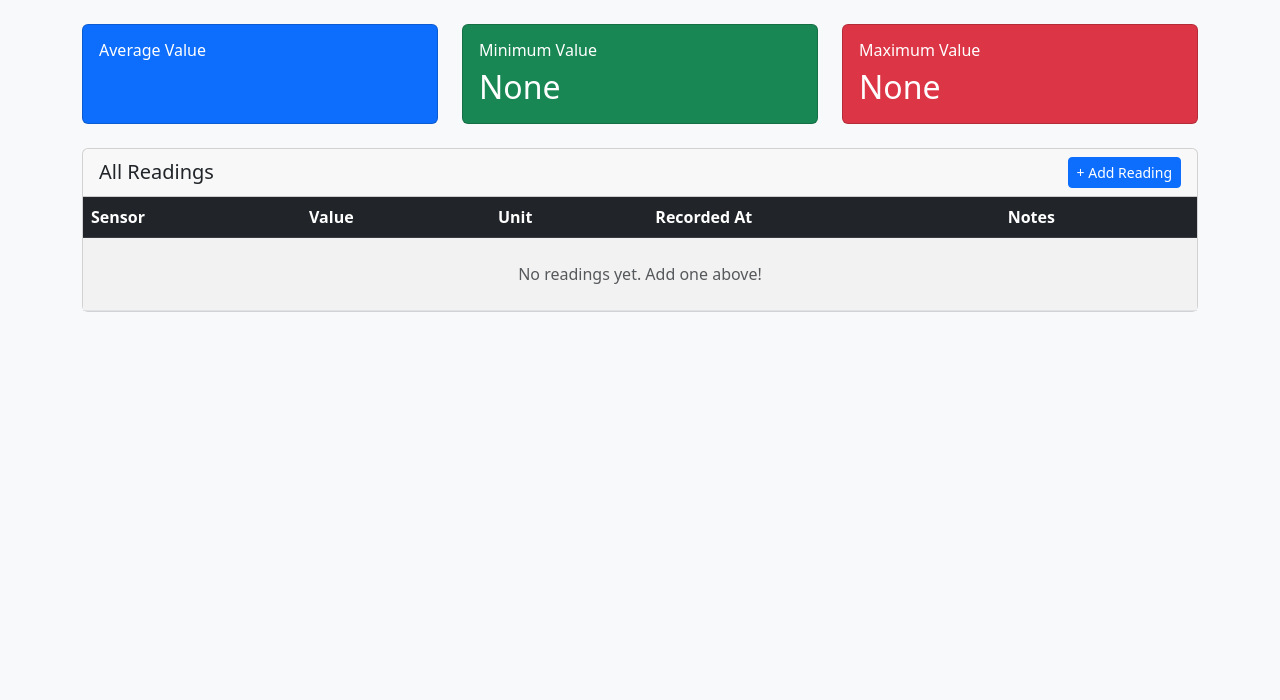
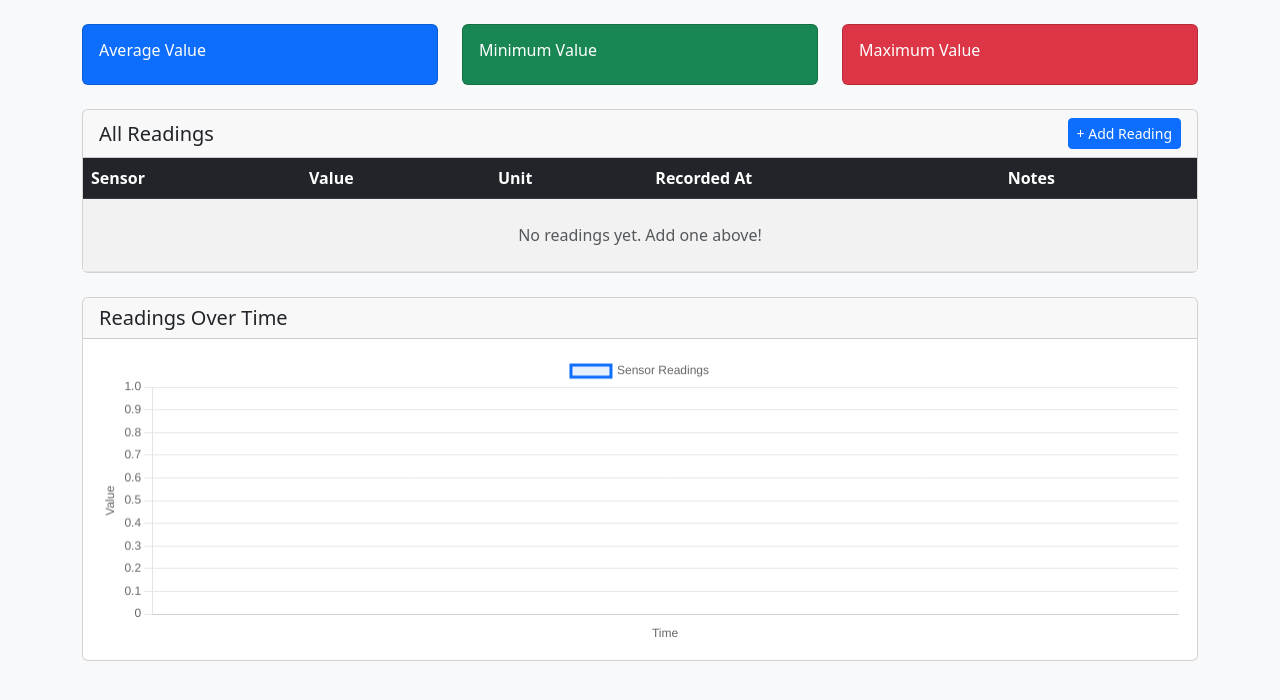
Before and after one commit to uditbh123/fluidmonitor, a Django app: page / in a window 1280 px wide. Shown: the part 56-756 px from the top of the page. Run offline with Django 5.2, Linux system fonts and the light colour scheme; data that the repository does not hold is empty.

Commit message:
added the chart and dashboard

```diff
--- a/readings/templates/readings/home.html
+++ b/readings/templates/readings/home.html
@@ -34,7 +34,7 @@
                 <div class="card text-white bg-success h-100">
                     <div class="card-body">
                         <h6 class="card-title">Minimum Value</h6>
-                        <h2 class="mb-0">{{ stats.min_value }}</h2>
+                        <h2 class="mb-0">{{ stats.min_value|floatformat:2 }}</h2>
                     </div>
                 </div>
             </div>
@@ -43,7 +43,7 @@
                 <div class="card text-white bg-danger h-100">
                     <div class="card-body">
                         <h6 class="card-title">Maximum Value</h6>
-                        <h2 class="mb-0">{{ stats.max_value }}</h2>
+                        <h2 class="mb-0">{{ stats.max_value|floatformat:2 }}</h2>
                     </div>
                 </div>
             </div>
@@ -87,10 +87,81 @@
                 </table>
             </div>
         </div>
+        <!-- CHART SECTION -->
+<div class="card mt-4">
+    <div class="card-header">
+        <h5 class="mb-0">Readings Over Time</h5>
+    </div>
+    <div class="card-body">
+        <canvas id="readingsChart" height="80"></canvas>
+    </div>
+</div>
 
     </div>
 
     <!-- Bootstrap 5 JS -->
     <script src="https://cdn.jsdelivr.net/npm/bootstrap@5.3.0/dist/js/bootstrap.bundle.min.js"></script>
+    <!-- Chart.js library -->
+<script src="https://cdn.jsdelivr.net/npm/chart.js"></script>
+
+<script>
+    // Step 1: fetch data from our Django JSON endpoint
+    fetch('/chart-data/')
+        .then(function(response) {
+            return response.json();
+        })
+        .then(function(data) {
+            // Step 2: find the canvas element on the page
+            const ctx = document.getElementById('readingsChart').getContext('2d');
+
+            // Step 3: create the chart
+            new Chart(ctx, {
+                type: 'line',
+                data: {
+                    labels: data.labels,
+                    datasets: [{
+                        label: 'Sensor Readings',
+                        data: data.values,
+                        borderColor: 'rgb(13, 110, 253)',
+                        backgroundColor: 'rgba(13, 110, 253, 0.1)',
+                        tension: 0.3,
+                        fill: true,
+                        pointRadius: 5,
+                        pointHoverRadius: 8,
+                    }]
+                },
+                options: {
+                    responsive: true,
+                    plugins: {
+                        legend: {
+                            position: 'top',
+                        },
+                        tooltip: {
+                            callbacks: {
+                                afterLabel: function(context) {
+                                    return 'Sensor: ' + data.sensors[context.dataIndex];
+                                }
+                            }
+                        }
+                    },
+                    scales: {
+                        y: {
+                            beginAtZero: false,
+                            title: {
+                                display: true,
+                                text: 'Value'
+                            }
+                        },
+                        x: {
+                            title: {
+                                display: true,
+                                text: 'Time'
+                            }
+                        }
+                    }
+                }
+            });
+        });
+</script>
 </body>
 </html>
```
